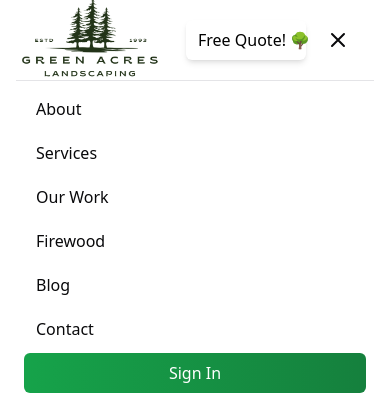
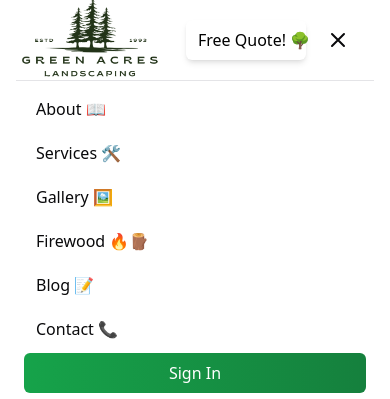
Before and after one commit to 0ETERATION1/greenacres, a Next.js app: page / in a window 390 px wide. Both pictures are taken after a click on the button "Toggle menu". Shown: the top 399 px of the page. Built offline with nearby package versions, Linux system fonts and the light colour scheme.

Commit message:
update navbar buttons on mobile

```diff
--- a/components/Navbar.tsx
+++ b/components/Navbar.tsx
@@ -185,40 +185,40 @@ export default function Navbar() {
                 href="/about"
                 className="block px-3 py-2 rounded-md text-base font-medium hover:bg-gray-50"
               >
-                About
+                About 📖
               </Link>
 
               <Link
                 href="/services"
                 className="block px-3 py-2 rounded-md text-base font-medium hover:bg-gray-50"
               >
-                Services
+                Services 🛠️
               </Link>
 
               <Link
-                href="/portfolio"
+                href="/gallery"
                 className="block px-3 py-2 rounded-md text-base font-medium hover:bg-gray-50"
               >
-                Our Work
+                Gallery 🖼
               </Link>
 
               <Link
                 href="/firewood"
                 className="block px-3 py-2 rounded-md text-base font-medium hover:bg-gray-50"
               >
-                Firewood
+                Firewood 🔥🪵
               </Link>
               <Link
                 href="/blog"
                 className="block px-3 py-2 rounded-md text-base font-medium hover:bg-gray-50"
               >
-                Blog
+                Blog 📝
               </Link>
               <Link
                 href="/quotePage"
                 className="block px-3 py-2 rounded-md text-base font-medium hover:bg-gray-50"
               >
-                Contact
+                Contact 📞
               </Link>
 
               {/* Mobile Sign In Button */}
```
